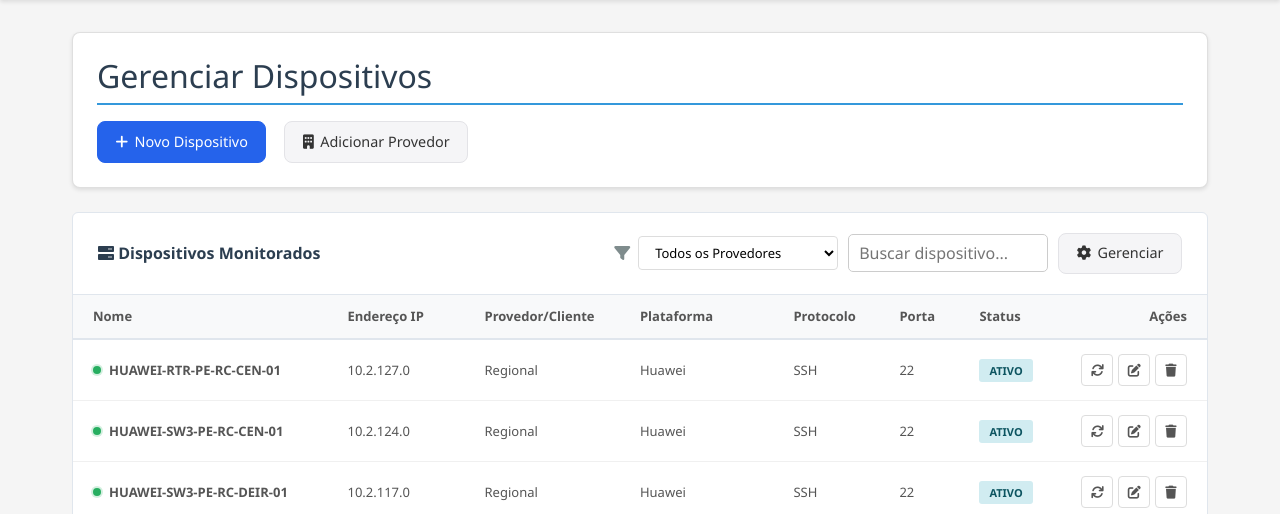
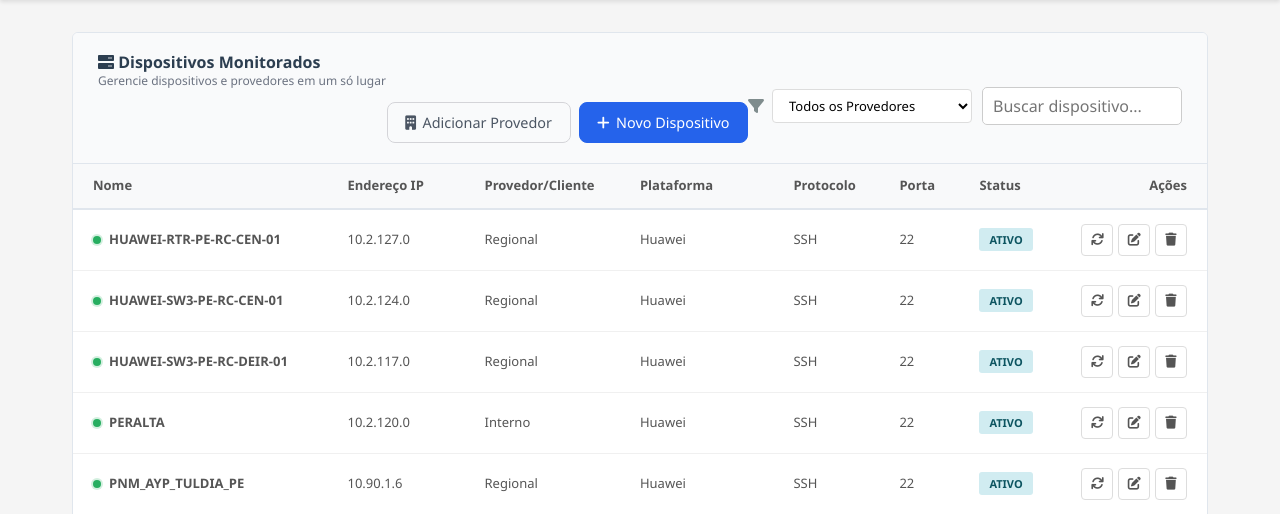
Before and after one commit to brunosaccoman/network-backup, a Flask app: page /devices in a window 1280 px wide. Shown: the part 61-575 px from the top of the page. Run offline with Flask 3, Linux system fonts and the light colour scheme; data comes from the database, SQL or seed files in the repository.

Commit message:
fixed creation of provedores, delete button adn stylished

```diff
--- a/templates/devices.html
+++ b/templates/devices.html
@@ -477,65 +522,98 @@
         })
 
         // Função para carregar provedores na interface
-        function loadProvedores() {
-            fetch('/provedores/list')
-                .then(response => response.json())
-                .then(data => {
+        async function loadProvedores() {
             const provedoresList = document.getElementById('provedoresList');
-                    provedoresList.innerHTML = ''; // Limpar a lista existente
+            if (!provedoresList) return;
 
-                    if (data && data.provedores) {
-                        data.provedores.forEach(provedor => {
+            try {
+                const response = await fetch('/api/provedores/all');
+                if (!response.ok) throw new Error('Falha ao carregar provedores');
+                const data = await response.json();
+                const provedores = Array.isArray(data?.provedores) ? data.provedores : [];
+
+                provedoresList.innerHTML = '';
+
+                if (!provedores.length) {
+                    provedoresList.innerHTML = '<p>Sem provedores cadastrados.</p>';
+                    return;
+                }
+
+                provedores.forEach(provedor => {
+                    const id = typeof provedor === 'object' ? provedor?.id : undefined;
+                    const name = typeof provedor === 'string' ? provedor : provedor?.name;
+                    const description = typeof provedor === 'object' ? provedor?.description : undefined;
+                    if (!name) return;
+
                     const item = document.createElement('div');
                     item.classList.add('provedor-item');
-                            item.textContent = provedor.name;
+
+                    const info = document.createElement('div');
+                    info.classList.add('provedor-info');
+                    info.innerHTML = `<strong>${name}</strong>${description ? `<span>${description}</span>` : ''}`;
+
+                    const actions = document.createElement('div');
+                    actions.classList.add('provedor-actions');
+
+                    if (id) {
+                        const deleteBtn = document.createElement('button');
+                        deleteBtn.classList.add('btn-action', 'danger');
+                        deleteBtn.title = `Remover ${name}`;
+                        deleteBtn.innerHTML = '<i class="fas fa-trash"></i>';
+                        deleteBtn.addEventListener('click', () => deleteProvedor(id, name));
+                        actions.appendChild(deleteBtn);
+                    }
+
+                    item.appendChild(info);
+                    item.appendChild(actions);
                     provedoresList.appendChild(item);
                 });
-                    } else {
-                        provedoresList.innerHTML = '<p>Sem provedores cadastrados.</p>';
+            } catch (error) {
+                console.error('Erro ao carregar provedores:', error);
+                provedoresList.innerHTML = '<p>Erro ao carregar provedores.</p>';
             }
-                })
-                .catch(error => {
-                    console.error('Erro ao carregar provedores:', error);
-                    document.getElementById('provedoresList').innerHTML = '<p>Erro ao carregar provedores.</p>';
-                });
         }
 
         // Carrega os provedores no campo select
-        function loadProvedoresIntoSelect() {
-            fetch('/provedores/list')
-                .then(response => response.json())
-                .then(data => {
+        async function loadProvedoresIntoSelect() {
             const selectElement = document.getElementById('provedor');
-                    selectElement.innerHTML = ''; // Limpar as opções existentes
+            if (!selectElement) return;
+
+            try {
+                const response = await fetch('/api/provedores');
+                if (!response.ok) throw new Error('Falha ao carregar provedores');
+                const data = await response.json();
+                const provedores = Array.isArray(data?.provedores) ? data.provedores : [];
+
+                selectElement.innerHTML = '';
 
                 const defaultOption = document.createElement('option');
                 defaultOption.value = 'Sem_Provedor';
                 defaultOption.textContent = 'Sem_Provedor';
                 selectElement.appendChild(defaultOption);
 
-                    if (data && data.provedores) {
-                        data.provedores.forEach(provedor => {
+                if (provedores.length) {
+                    provedores.forEach(provedor => {
+                        const name = typeof provedor === 'string' ? provedor : provedor?.name;
+                        if (!name) return;
                         const option = document.createElement('option');
-                            option.value = provedor.name;
-                            option.textContent = provedor.name;
+                        option.value = name;
+                        option.textContent = name;
                         selectElement.appendChild(option);
                     });
                 } else {
-                        const errorOption = document.createElement('option');
-                        errorOption.disabled = true;
-                        errorOption.textContent = 'Sem provedores cadastrados.';
-                        selectElement.appendChild(errorOption);
+                    const emptyOption = document.createElement('option');
+                    emptyOption.disabled = true;
+                    emptyOption.textContent = 'Sem provedores cadastrados.';
+                    selectElement.appendChild(emptyOption);
                 }
-                })
-                .catch(error => {
+            } catch (error) {
                 console.error('Erro ao carregar provedores:', error);
-                    const selectElement = document.getElementById('provedor');
                 const errorOption = document.createElement('option');
                 errorOption.disabled = true;
                 errorOption.textContent = 'Erro ao carregar provedores.';
                 selectElement.appendChild(errorOption);
-                });
+            }
         }
 
         // Função para exibir modais
@@ -566,6 +644,74 @@
             setTimeout(() => {
                 alertDiv.remove();
             }, 3000);
+        }
+
+        async function deleteProvedor(id, name) {
+            if (!confirm(`Remover o provedor "${name}"?`)) return;
+
+            try {
+                const response = await fetch(`/api/provedores/${id}/delete`, {
+                    method: 'POST'
+                });
+                const result = await response.json().catch(() => ({}));
+
+                if (response.ok && result.success !== false) {
+                    showAlert(`Provedor "${name}" removido.`, 'success');
+                    await loadProvedores();
+                    await loadProvedoresIntoSelect();
+                } else {
+                    const errorMessage = result?.error || 'Não foi possível remover o provedor.';
+                    showAlert(`Erro: ${errorMessage}`, 'danger');
+                }
+            } catch (error) {
+                console.error('Erro ao remover provedor:', error);
+                showAlert('Erro ao remover provedor: ' + error.message, 'danger');
+            }
+        }
+
+        const addProvedorForm = document.getElementById('addProvedorForm');
+        if (addProvedorForm) {
+            addProvedorForm.addEventListener('submit', async function (event) {
+                event.preventDefault();
+                const nameInput = document.getElementById('newProvedorName');
+                const descriptionInput = document.getElementById('newProvedorDescription');
+
+                const name = nameInput?.value.trim();
+                const description = descriptionInput?.value.trim();
+
+                if (!name) {
+                    showAlert('Informe o nome do provedor.', 'danger');
+                    return;
+                }
+
+                try {
+                    const response = await fetch('/api/provedores/add', {
+                        method: 'POST',
+                        headers: {
+                            'Content-Type': 'application/json'
+                        },
+                        body: JSON.stringify({
+                            name,
+                            description: description || null
+                        })
+                    });
+
+                    const result = await response.json();
+
+                    if (response.ok && result.success) {
+                        showAlert('Provedor adicionado com sucesso!', 'success');
+                        addProvedorForm.reset();
+                        await loadProvedores();
+                        await loadProvedoresIntoSelect();
+                    } else {
+                        const errorMessage = result?.error || 'Não foi possível adicionar o provedor.';
+                        showAlert(`Erro: ${errorMessage}`, 'danger');
+                    }
+                } catch (error) {
+                    console.error('Erro ao adicionar provedor:', error);
+                    showAlert('Erro ao adicionar provedor: ' + error.message, 'danger');
+                }
+            });
         }
 
         // Adicionar evento para salvar a edição do dispositivo
@@ -659,31 +805,30 @@
 {% endblock %}
 
 {% block content %}
-<div class="card">
-    <h2>Gerenciar Dispositivos</h2>
-    <div class="d-flex justify-content-start align-items-center gap-2 flex-wrap">
+<div class="table-container" style="margin-top: 20px;">
+    <div class="table-header" style="background: #f9fafb;">
+        <div style="display:flex; align-items:center; gap:12px; flex-wrap: wrap;">
+            <div>
+                <h5 style="margin:0;"><i class="fas fa-server"></i> Dispositivos Monitorados</h5>
+                <p style="margin:0; font-size:12px; color:#6b7280;">Gerencie dispositivos e provedores em um só lugar
+                </p>
+            </div>
+            <div class="d-flex justify-content-start align-items-center gap-2 flex-wrap" style="margin-left:auto;">
+                <button class="btn-gerenciar btn-gerenciar--ghost" onclick="showModal('manageProvedoresModal')">
+                    <i class="fas fa-building"></i> Adicionar Provedor
+                </button>
                 <button class="btn-gerenciar btn-gerenciar--primary" onclick="showModal('addDeviceModal')">
                     <i class="fas fa-plus"></i> Novo Dispositivo
                 </button>
-        <button class="btn-gerenciar" onclick="showModal('manageProvedoresModal')" style="margin-left: 10px;">
-            <i class="fas fa-building"></i> Adicionar Provedor
-        </button>
             </div>
         </div>
-
-<div class="table-container" style="margin-top: 20px;">
-    <div class="table-header">
-        <h5><i class="fas fa-server"></i> Dispositivos Monitorados</h5>
-        <div class="table-actions" style="display: flex; gap: 10px; align-items: center;">
+        <div class="table-actions" style="display: flex; gap: 10px; align-items: center; margin-top:15px;">
             {% set filter_id = 'device' %}
             {% set show_provedor_filter = true %}
             {% set show_ip_search = false %}
             {% include 'components/table_filters.html' %}
             <input id="deviceSearch" type="text" placeholder="Buscar dispositivo..." class="search-input"
                 style="padding: 6px 10px; border-radius: 5px; border: 1px solid #ccc; width: 200px;">
-            <button class="btn-gerenciar" onclick="location.href='/devices'">
-                <i class="fas fa-cog"></i> Gerenciar
-            </button>
         </div>
     </div>
 
@@ -852,7 +997,7 @@
 
         <div>
             <h3 style="margin-bottom: 10px; font-size: 16px;">Provedores Cadastrados</h3>
-            <div id="provedoresList" style="max-height: 400px; overflow-y: auto;">
+            <div id="provedoresList" class="provedores-wrapper" style="max-height: 400px; overflow-y: auto;">
                 <p style="text-align: center; color: #999; padding: 20px;">Carregando...</p>
             </div>
         </div>
```
Also changed, not shown: other parts of templates/devices.html (+45 -0 lines). Lines whose indentation alone changed are shown as unchanged.
